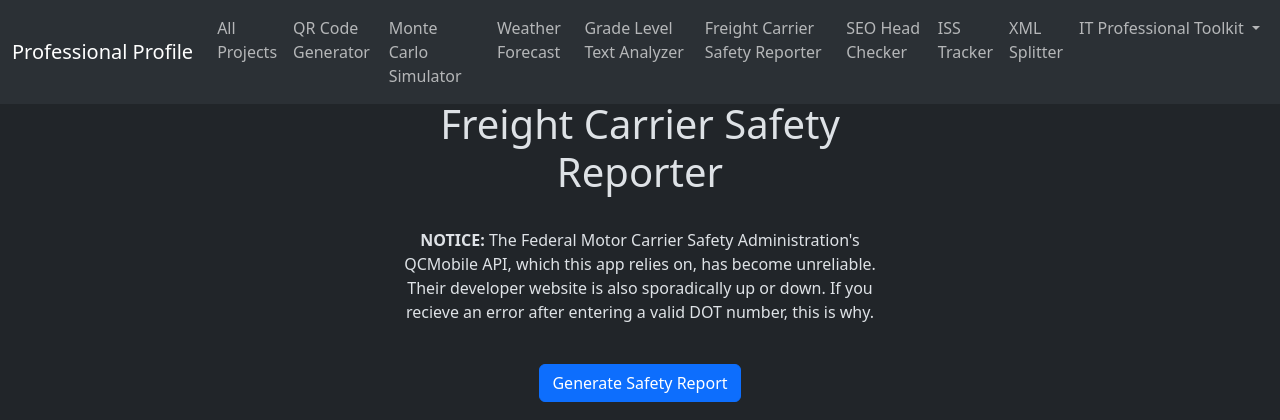
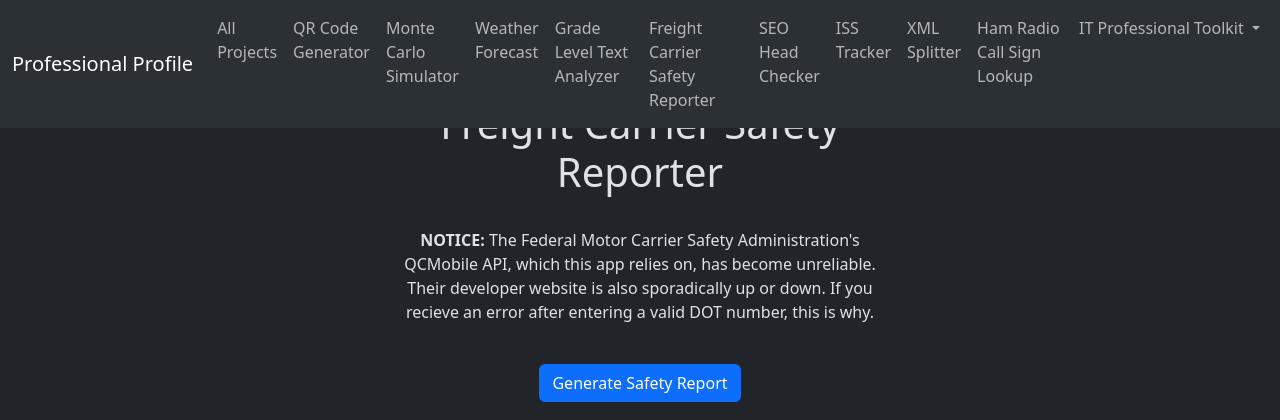
Before and after one commit to BenCritt/profile_workspace_heroku, a Django app: template projects/templates/projects/freight_safety.html in a window 1280 px wide. Shown: the top 420 px of the page. Run offline with Django 3.2, Linux system fonts and the light colour scheme; the template is opened without the code that fills it: most values are stand-ins (such as "Sample title", 1, 10 or a date in 2020); some libraries are stand-ins or nearby versions.

Commit message:
Adding Ham Radio app to main nav.

```diff
--- a/projects/templates/projects/base.html
+++ b/projects/templates/projects/base.html
@@ -185,6 +185,7 @@
               <a class="nav-link" href="/projects/seo-head-checker/">SEO Head Checker</a>
               <a class="nav-link" href="/projects/iss-tracker/">ISS Tracker</a>
               <a class="nav-link" href="/projects/xml-splitter/">XML Splitter</a>
+              <a class="nav-link" href="/projects/ham-radio-call-sign-lookup/">Ham Radio Call Sign Lookup</a>
               <!-- IT Tools Dropdown -->
               <div class="nav-item dropdown">
                 <a class="nav-link dropdown-toggle" href="/projects/it-tools/" id="navbarDropdown" role="button" data-bs-toggle="dropdown" aria-expanded="false">
```
